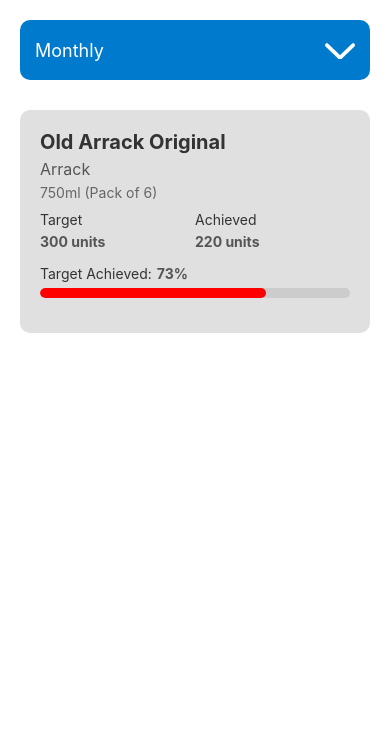
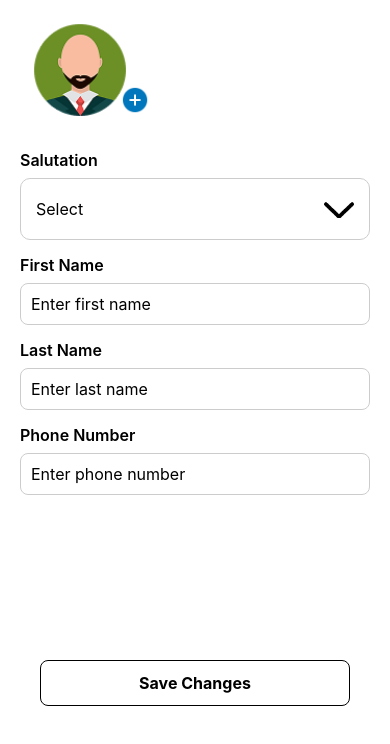
Before and after one commit to hariniss12345/Charts, a React Native app: screen / in a window 390 px wide. Shown: the top 744 px of the page. Built offline with nearby package versions, Linux system fonts and the light colour scheme.

Commit message:
feat: added Profile component

```diff
--- a/App.tsx
+++ b/App.tsx
@@ -3,6 +3,7 @@
 import { BarCharts } from "./src/components/BarChart";
 import { DoughnutChart } from "./src/components/DoughnutChart";
 import { Goals  } from "./src/components/Goals";
+import { Profile } from "./src/components/Profile";
 
 export default function App(){
   return (
@@ -10,7 +11,8 @@
       <ScrollView>
       {/* <BarCharts/>
       <DoughnutChart/> */}
-      <Goals/>
+      {/* <Goals/> */}
+      <Profile/>
       </ScrollView>
     </View>
   )
--- a/src/ReusableComponents/Dropdown.js
+++ b/src/ReusableComponents/Dropdown.js
@@ -1,7 +1,7 @@
 import React, { useState } from "react";
 import { View, Text, Image, TouchableOpacity, StyleSheet } from "react-native";
 
-export default function Dropdown({ options, selected, onSelect }) {
+export default function Dropdown({ options, selected, onSelect, style, textStyle }) {
     const [visible, setVisible] = useState(false);
 
     const toggle = () => setVisible(!visible);
@@ -12,15 +12,15 @@
 
     return (
         <>
-      <TouchableOpacity onPress={toggle} style={styles.card}>
-        <Text style={styles.cardText}>{selected}</Text>
+            <TouchableOpacity onPress={toggle} style={[styles.card, style]}>
+                <Text style={[styles.cardText, textStyle]}>{selected}</Text>
                 <Image
                     source={
                         visible
                             ? require("../assets/icons/ChevronDown.png")
                             : require("../assets/icons/Shape.png")
                     }
-          style={styles.icon}
+                    style={[styles.icon, { tintColor: textStyle?.color || 'white' }]}
                 />
             </TouchableOpacity>
 
@@ -45,13 +45,24 @@
     card: {
         flexDirection: "row",
         alignItems: "center",
-    backgroundColor: "#007ACC",
+        backgroundColor: "#fff",
         padding: 15,
         borderRadius: 10,
         elevation: 2,
+        borderWidth: 1,
+        borderColor: "#ccc",
     },
-  cardText: { flex: 1, fontSize: 18, color: "white" },
-  icon: { width: 30, height: 30, resizeMode: "contain", tintColor: "white" },
+    cardText: {
+        flex: 1,
+        fontSize: 18,
+        color: "black",
+    },
+    icon: {
+        width: 30,
+        height: 30,
+        resizeMode: "contain",
+        tintColor: "black",
+    },
     dropdownCard: {
         marginTop: 10,
         backgroundColor: "#FFF",
@@ -59,6 +70,11 @@
         elevation: 3,
         paddingVertical: 5,
     },
-  dropdownItem: { padding: 15 },
-  dropdownText: { fontSize: 16 },
+    dropdownItem: {
+        padding: 15,
+    },
+    dropdownText: {
+        fontSize: 16,
+        color: "black",
+    },
 });
--- a/src/components/Goals.js
+++ b/src/components/Goals.js
@@ -29,6 +29,8 @@
                 options={DROPDOWN_TYPES}
                 selected={selectedType}
                 onSelect={setSelectedType}
+                style={{ backgroundColor: '#007ACC' }}
+                textStyle={{ color: 'white' }}
             />
 
             <View style={styles.dataCard}>
--- /dev/null
+++ b/src/components/Profile.js
@@ -0,0 +1,134 @@
+import React, { useState } from "react";
+import {
+    View,
+    Text,
+    Image,
+    TextInput,
+    StyleSheet,
+    ScrollView,
+    TouchableOpacity,
+} from "react-native";
+import Dropdown from "../ReusableComponents/Dropdown";
+
+const data = {
+    type: ["Mr", "Mrs"],
+};
+
+export function Profile() {
+    const [salutation, setSalutation] = useState("");
+
+    return (
+        <ScrollView>
+            <View style={styles.imageContainer}>
+                <Image
+                    source={require("../assets/icons/profile.png")}
+                    style={styles.profileImage}
+                />
+                <Image
+                    source={require("../assets/icons/plus.png")}
+                    style={styles.plusIcon}
+                />
+            </View>
+
+            <View style={styles.formGroup}>
+                <Text style={styles.label}>Salutation</Text>
+                <Dropdown
+                    options={data.type}
+                    selected={salutation || "Select"}
+                    onSelect={setSalutation}
+                    style={styles.dropdown}
+                    textStyle={styles.dropdownButtonText}
+                />
+            </View>
+
+            <View style={styles.formGroup}>
+                <Text style={styles.label}>First Name</Text>
+                <TextInput placeholder="Enter first name" style={styles.input} />
+            </View>
+
+            <View style={styles.formGroup}>
+                <Text style={styles.label}>Last Name</Text>
+                <TextInput placeholder="Enter last name" style={styles.input} />
+            </View>
+
+            <View style={styles.formGroup}>
+                <Text style={styles.label}>Phone Number</Text>
+                <TextInput
+                    placeholder="Enter phone number"
+                    keyboardType="phone-pad"
+                    style={styles.input}
+                />
+            </View>
+
+            <TouchableOpacity style={styles.saveButton}>
+                <Text style={styles.saveButtonText}>Save Changes</Text>
+            </TouchableOpacity>
+        </ScrollView>
+    );
+}
+
+const styles = StyleSheet.create({
+    imageContainer: {
+        alignItems: "center",
+        marginBottom: 30,
+    },
+    profileImage: {
+        width: 100,
+        height: 100,
+        borderRadius: 50,
+        marginRight: 230,
+        marginTop: 20,
+    },
+    plusIcon: {
+        width: 30,
+        height: 30,
+        position: "absolute",
+        right: 120,
+        bottom: 5,
+        marginRight: 120,
+    },
+    formGroup: {
+        marginBottom: 15,
+        marginHorizontal: 20,
+    },
+    label: {
+        fontSize: 16,
+        fontWeight: "600",
+        marginBottom: 8,
+    },
+    input: {
+        borderWidth: 1,
+        borderColor: "#ccc",
+        borderRadius: 8,
+        padding: 10,
+        fontSize: 16,
+    },
+    dropdownButton: {
+        backgroundColor: "#fff",
+        borderWidth: 1,
+        borderColor: "#ccc",
+        borderRadius: 8,
+        paddingVertical: 12,
+        paddingHorizontal: 10,
+    },
+    dropdownButtonText: {
+        fontSize: 16,
+        color: "black",
+    },
+    saveButton: {
+        backgroundColor: "white",
+        marginTop: 150,
+        marginHorizontal: 40,
+        paddingVertical: 12,
+        borderRadius: 8,
+        alignItems: "center",
+        borderWidth: 1,
+        borderColor: "black",
+    },
+    saveButtonText: {
+        color: "black",
+        fontWeight: "bold",
+        fontSize: 16,
+    },
+
+});
```
Also changed, not shown: src/assets/icons/plus.png (added), src/assets/icons/profile.png (added). Lines whose indentation alone changed are shown as unchanged.
